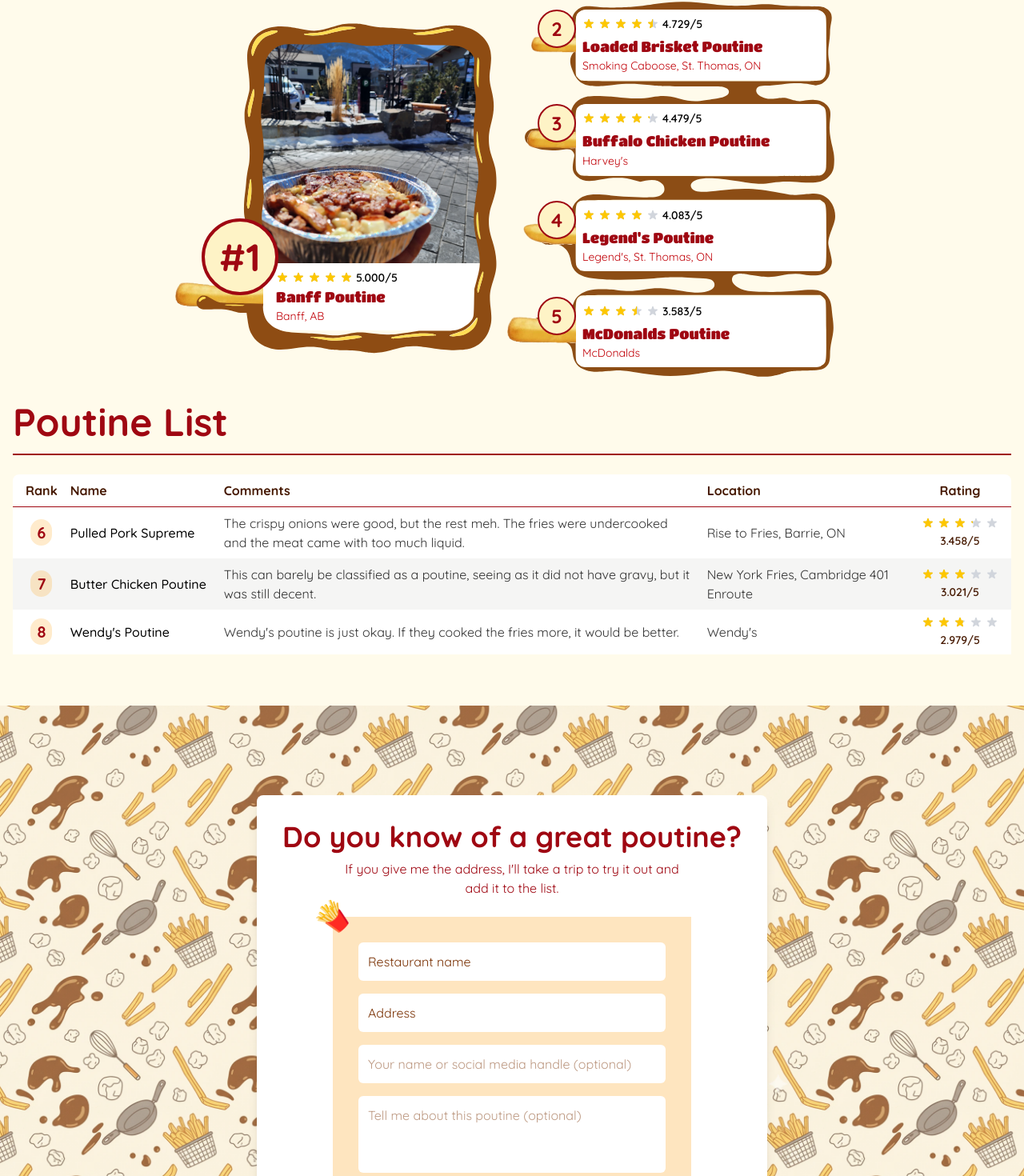
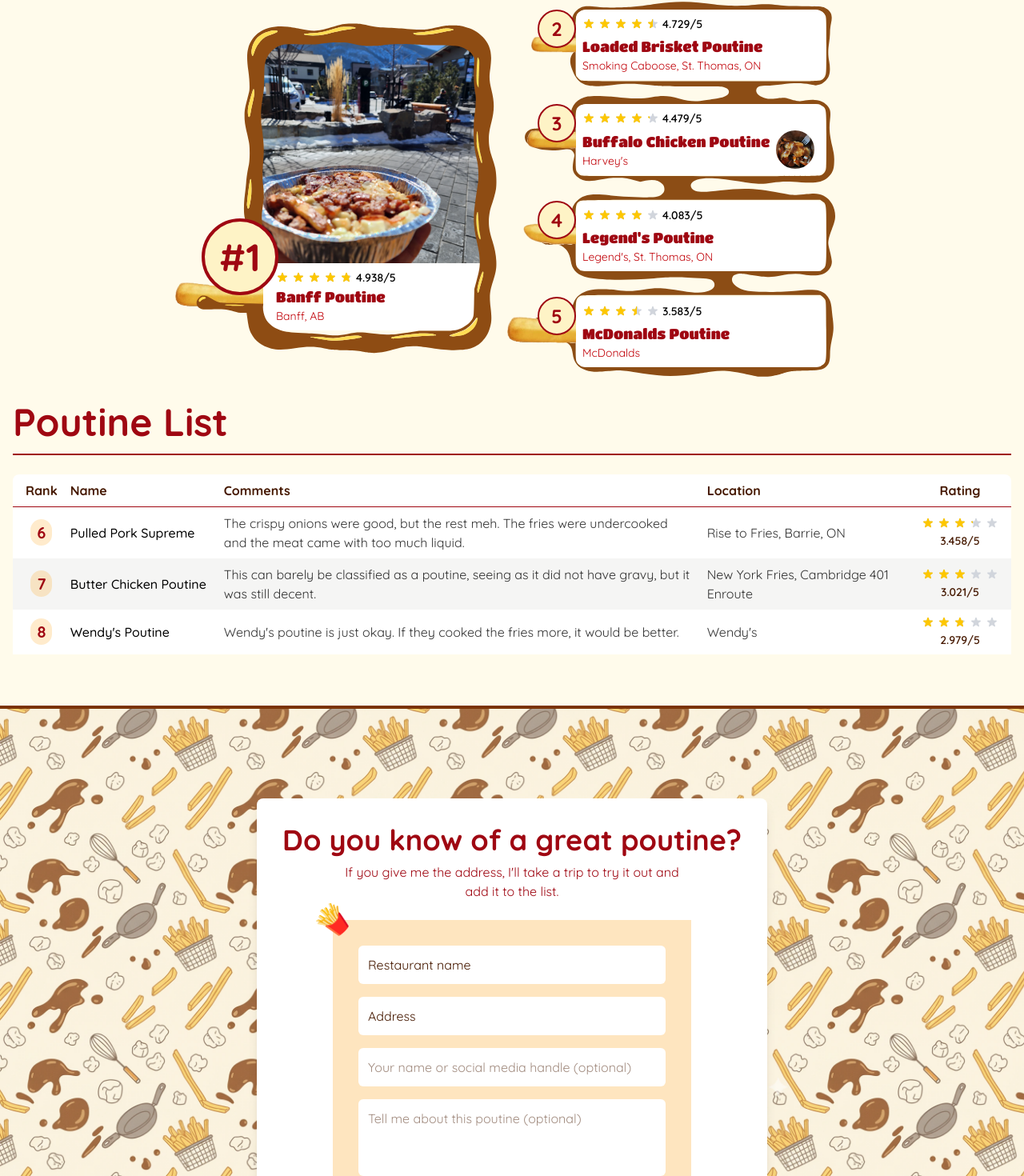
Before and after one commit to BranSlaa/poutinelist, a Next.js app: page / in a window 1280 px wide. Shown: the part 809-2279 px from the top of the page at 80% size. Built offline with nearby package versions, Linux system fonts and the light colour scheme.

Commit message:
build and added image

```diff
--- a/src/app/page.tsx
+++ b/src/app/page.tsx
@@ -16,7 +16,7 @@
 import { motion } from 'framer-motion';
 import { TopPoutineCard } from '@/components/TopPoutineCard';
 import { PoutineModal } from '@/components/PoutineModal';
-import { useState } from 'react';
+import { useState, useCallback } from 'react';
 import { Poutine } from '@/types/poutine';
 
 export default function Home() {
@@ -26,23 +26,23 @@
 	const [currentPoutineIndex, setCurrentPoutineIndex] = useState(0);
 	const [isModalOpen, setIsModalOpen] = useState(false);
 
-	const handlePoutineClick = (poutine: Poutine) => {
+	const handlePoutineClick = useCallback((poutine: Poutine) => {
 		// Find the index of the clicked poutine in the sorted list
 		const index = sortedPoutines.findIndex(p => p.name === poutine.name);
 		setCurrentPoutineIndex(index);
 		setSelectedPoutine(poutine);
 		setIsModalOpen(true);
-	};
+	}, []);
 
-	const handleCloseModal = () => {
+	const handleCloseModal = useCallback(() => {
 		setIsModalOpen(false);
 		setSelectedPoutine(null);
-	};
+	}, []);
 
-	const handleNavigate = (index: number) => {
+	const handleNavigate = useCallback((index: number) => {
 		setCurrentPoutineIndex(index);
 		setSelectedPoutine(sortedPoutines[index]);
-	};
+	}, []);
 
 	return (
 		<div className="min-h-screen overflow-x-hidden">
@@ -163,7 +163,7 @@
 				</motion.div>
 			</div>
 
-			<div className="relative p-12 tile-bg">
+			<div className="relative p-12 tile-bg border-t-4 border-amber-900">
 				<Contact />
 			</div>
 
--- a/src/components/Contact.tsx
+++ b/src/components/Contact.tsx
@@ -124,13 +124,13 @@
 							value={formData.description}
 							onChange={handleInputChange}
 							rows={3}
-							className="bg-white text-amber-950 rounded-md p-3 border-0 focus:outline-none focus:ring-2 focus:ring-amber-700 resize-none placeholder:text-amber-900/50"
+							className="bg-white text-amber-950 rounded-md p-3 border-0 focus:outline-none focus:ring-2 focus:ring-amber-900 resize-none placeholder:text-amber-950/50 font-bold placeholder:font-normal"
 						/>
 
 						<button
 							type="submit"
 							disabled={isSubmitting}
-							className="bg-red-800 text-white py-3 px-6 rounded-md font-bold hover:bg-amber-900 disabled:opacity-50 disabled:cursor-not-allowed transition-colors"
+							className="bg-red-800 text-white py-3 px-6 rounded-md font-bold hover:bg-amber-900 transition-colors"
 						>
 							{isSubmitting ? 'Submitting...' : 'Submit'}
 						</button>
--- a/src/components/PoutineCard.tsx
+++ b/src/components/PoutineCard.tsx
@@ -48,10 +48,12 @@
 						<div className="flex items-center gap-2 mb-1 pl-8 md:pl-0">
 							<StarRating poutine={poutine} />
 						</div>
+					</div>
+					<div className="flex items-center gap-2">
+						<div className="flex flex-col">
 							<h3 className="text-red-800 text-lg whitespace-nowrap font-titan-one">
 								{poutine.name}
 							</h3>
-					</div>
 
 							{poutine.location && (
 								<p className="text-red-700 text-sm whitespace-nowrap">
@@ -59,6 +61,19 @@
 								</p>
 							)}
 						</div>
+						{poutine.image_url && (
+							<div className="w-12 h-12 overflow-hidden rounded-full">
+								<Image
+									src={poutine.image_url}
+									alt={poutine.name}
+									width={100}
+									height={100}
+									className="w-full h-full object-cover"
+								/>
+							</div>
+						)}
+					</div>
+				</div>
 			</motion.div>
 		</div>
 	);
--- a/src/components/PoutineModal.tsx
+++ b/src/components/PoutineModal.tsx
@@ -6,7 +6,7 @@
 import { ArrowLeft, ArrowRight, Car, X } from 'lucide-react';
 import Image from 'next/image';
 import Link from 'next/link';
-import { useEffect } from 'react';
+import { useEffect, useCallback } from 'react';
 
 interface PoutineModalProps {
 	poutine: Poutine | null;
@@ -95,27 +95,23 @@
 	onClose,
 	onNavigate,
 }: PoutineModalProps) {
-	if (!poutine) return null;
-
-	const ranking = poutine.rating;
-
-	// Navigation functions
-	const handlePrevious = () => {
+	// Navigation functions - must be called before any early returns
+	const handlePrevious = useCallback(() => {
 		const prevIndex =
 			currentIndex > 0 ? currentIndex - 1 : poutines.length - 1;
 		onNavigate(prevIndex);
-	};
+	}, [currentIndex, poutines.length, onNavigate]);
 
-	const handleNext = () => {
+	const handleNext = useCallback(() => {
 		const nextIndex =
 			currentIndex < poutines.length - 1 ? currentIndex + 1 : 0;
 		onNavigate(nextIndex);
-	};
+	}, [currentIndex, poutines.length, onNavigate]);
 
 	const canGoPrevious = poutines.length > 1;
 	const canGoNext = poutines.length > 1;
 
-	// Keyboard navigation
+	// Keyboard navigation - must be called before any early returns
 	useEffect(() => {
 		const handleKeyDown = (event: KeyboardEvent) => {
 			if (!isOpen) return;
@@ -132,6 +128,10 @@
 		document.addEventListener('keydown', handleKeyDown);
 		return () => document.removeEventListener('keydown', handleKeyDown);
 	}, [isOpen, canGoPrevious, canGoNext, handlePrevious, handleNext, onClose]);
+
+	if (!poutine) return null;
+
+	const ranking = poutine.rating;
 
 	return (
 		<AnimatePresence>
@@ -286,12 +286,7 @@
 						<div className="flex justify-between items-center p-4 bg-white sticky bottom-0 z-10 border-t border-gray-200">
 							<button
 								onClick={handlePrevious}
-								disabled={!canGoPrevious}
-								className={`flex items-center gap-2 px-4 py-2 rounded-lg font-bold transition-colors ${
-									canGoPrevious
-										? 'text-amber-700 hover:bg-amber-100'
-										: 'text-gray-400 cursor-not-allowed'
-								}`}
+								className={`flex items-center gap-2 px-4 py-2 rounded-lg font-bold transition-colors text-amber-700 hover:bg-amber-100`}
 							>
 								<ArrowLeft className="w-4 h-4" />
 								Previous
@@ -303,12 +298,7 @@
 
 							<button
 								onClick={handleNext}
-								disabled={!canGoNext}
-								className={`flex items-center gap-2 px-4 py-2 rounded-lg font-bold transition-colors ${
-									canGoNext
-										? 'text-amber-700 hover:bg-amber-100'
-										: 'text-gray-400 cursor-not-allowed'
-								}`}
+								className={`flex items-center gap-2 px-4 py-2 rounded-lg font-bold transition-colors text-amber-700 hover:bg-amber-100`}
 							>
 								Next
 								<ArrowRight className="w-4 h-4" />
--- a/src/components/ui/input.tsx
+++ b/src/components/ui/input.tsx
@@ -20,8 +20,8 @@
 			placeholder={placeholder}
 			value={value}
 			onChange={onChange}
-			className={`bg-white text-amber-950 rounded-md p-3 border-0 focus:outline-none focus:ring-2 focus:ring-amber-700 placeholder:text-amber-900
-				${required ? 'placeholder:text-amber-900' : 'placeholder:text-amber-900/50'}`}
+			className={`bg-white text-amber-950 rounded-md p-3 border-0 focus:outline-none focus:ring-2 focus:ring-amber-900 font-bold placeholder:font-normal
+				${required ? 'placeholder:text-amber-950' : 'placeholder:text-amber-950/50'}`}
 			required={required}
 		/>
 	);
--- a/src/data/poutines.ts
+++ b/src/data/poutines.ts
@@ -18,6 +18,7 @@
 	},
 	{
 		name: 'Buffalo Chicken Poutine',
+		image_url: '/poutines/harveys-regular-buffalo-chicken-poutine.jpg',
 		description:
 			"Spicy buffalo chicken with cheese curds and gravy. It can depend on who makes it, so sometimes it's better to ask for less sauce if you know your local joint.",
 		location: "Harvey's",
@@ -32,7 +33,7 @@
 	},
 	{
 		name: 'Banff Poutine',
-		image_url: '/banff-poutine.webp',
+		image_url: '/poutines/banff-poutine.webp',
 		description:
 			'A Perfect poutine made by a true Quebecean. A thin mushroom gravy, perfect cheese curds, and amazingly crispy fries. I almost bought a second one.',
 		location: 'Banff, AB',
@@ -42,7 +43,7 @@
 			fries: { doneness: 5, taste: 5, cut: 5 },
 			gravy: { taste: 5, viscosity: 5, temperature: 5, amount: 5 },
 			cheeseCurds: { texture: 5, melt: 5, taste: 5, amount: 5 },
-			overall: { toppings: 5, portion: 5, vessel: 5, harmony: 5 },
+			overall: { toppings: 5, portion: 5, vessel: 4, harmony: 5 },
 		},
 	},
 	{
```
Also changed, not shown: public/poutines/banff-poutine.webp (renamed from public/banff-poutine.webp), public/poutines/harveys-regular-buffalo-chicken-poutine.jpg (added). Lines whose indentation alone changed are shown as unchanged.
